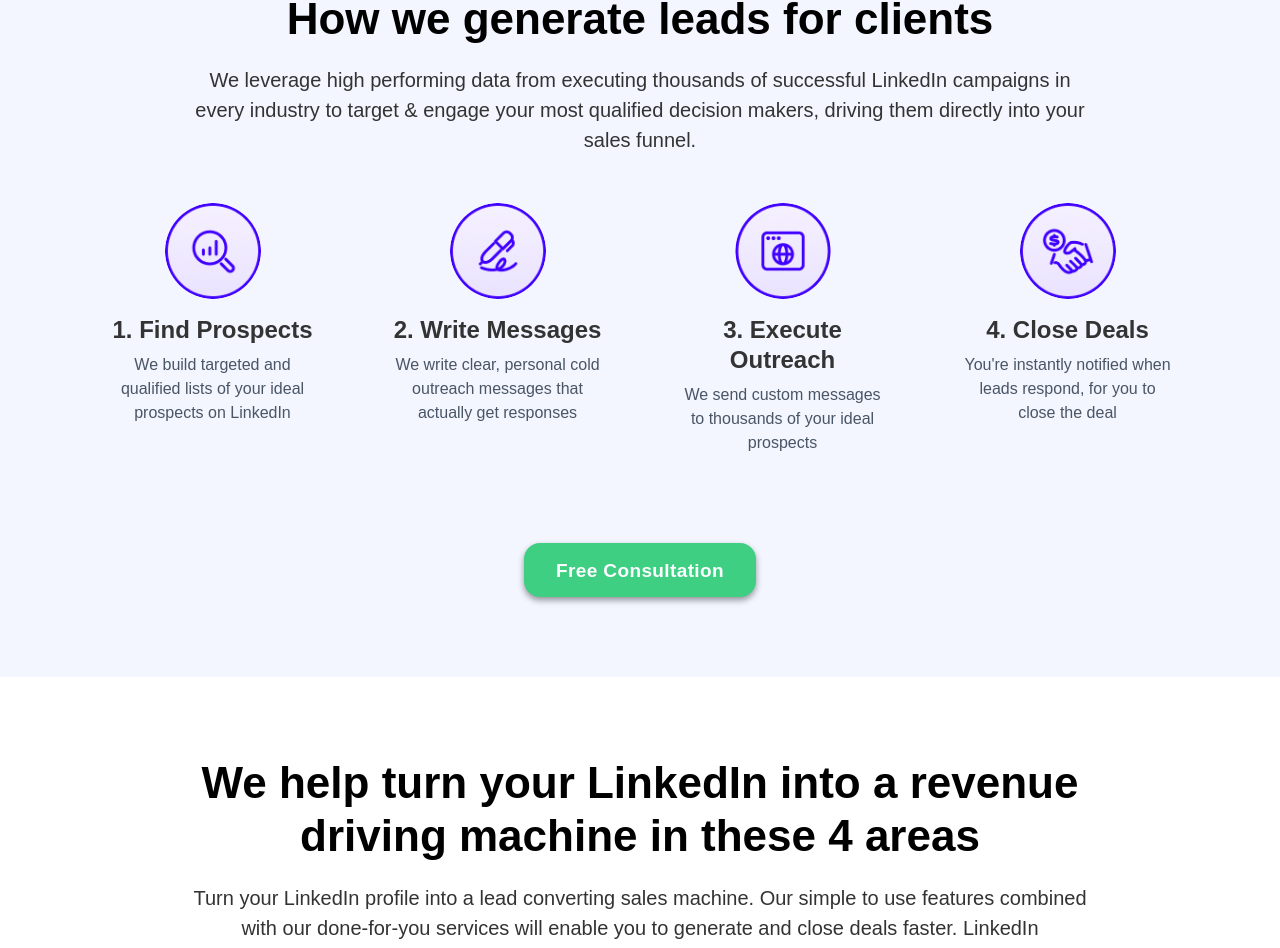
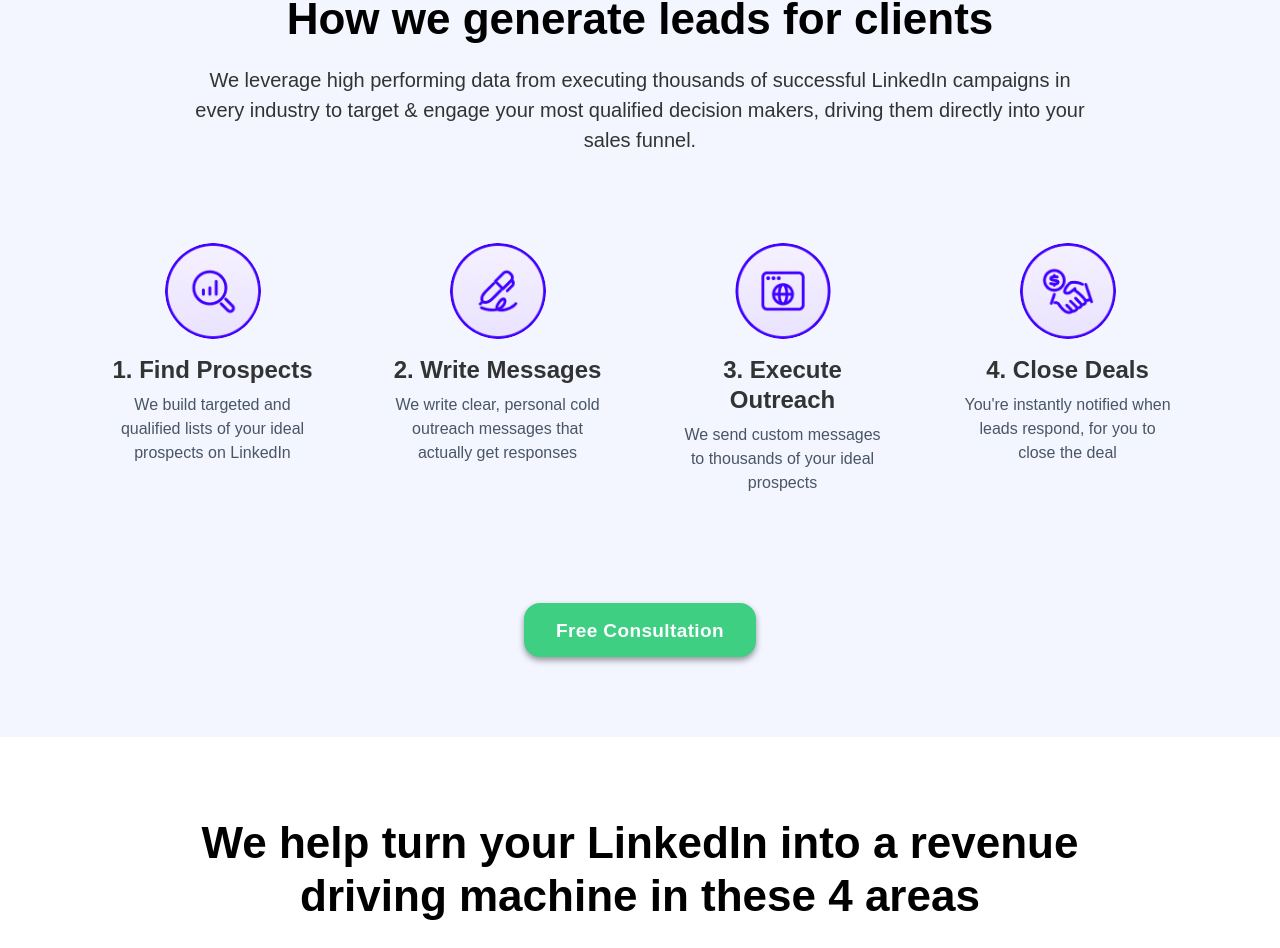
Before and after one commit to MuhammadShameel/Cleverly, a Next.js app: page / in a window 1280 px wide. Shown: the part 943-1891 px from the top of the page. Built offline with nearby package versions, Linux system fonts and the light colour scheme.

Commit message:
Adjust spacing in GenerateLeads component for improved layout consistency

```diff
--- a/app/components/GenerateLeads.jsx
+++ b/app/components/GenerateLeads.jsx
@@ -20,7 +20,7 @@
               your sales funnel.
             </p>
           </div>
-          <div className="grid grid-cols-1 md:grid-cols-2 lg:grid-cols-4 gap-6 py-6">
+          <div className="grid grid-cols-1 md:grid-cols-2 lg:grid-cols-4 gap-6 py-6 my-10">
             <div className="flex flex-col items-center text-center py-6 px-6">
               <Image
                 src={Search}
@@ -85,7 +85,7 @@
             </div>
           </div>
           <div className="btn-wrapper text-center">
-            <button className="btn btn-secondary mt-10">
+            <button className="btn btn-secondary mt-5">
               Free Consultation
             </button>
           </div>
```
